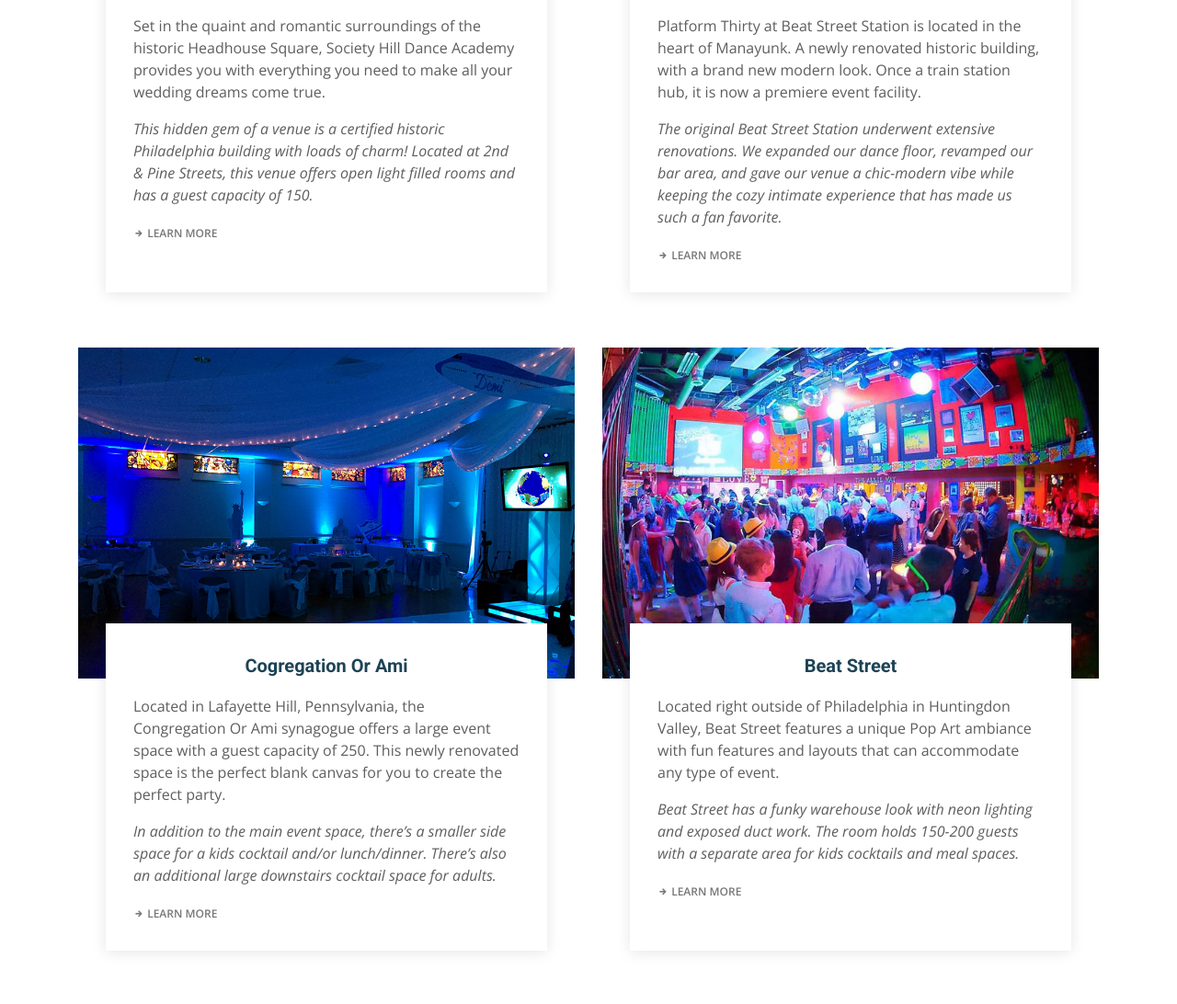
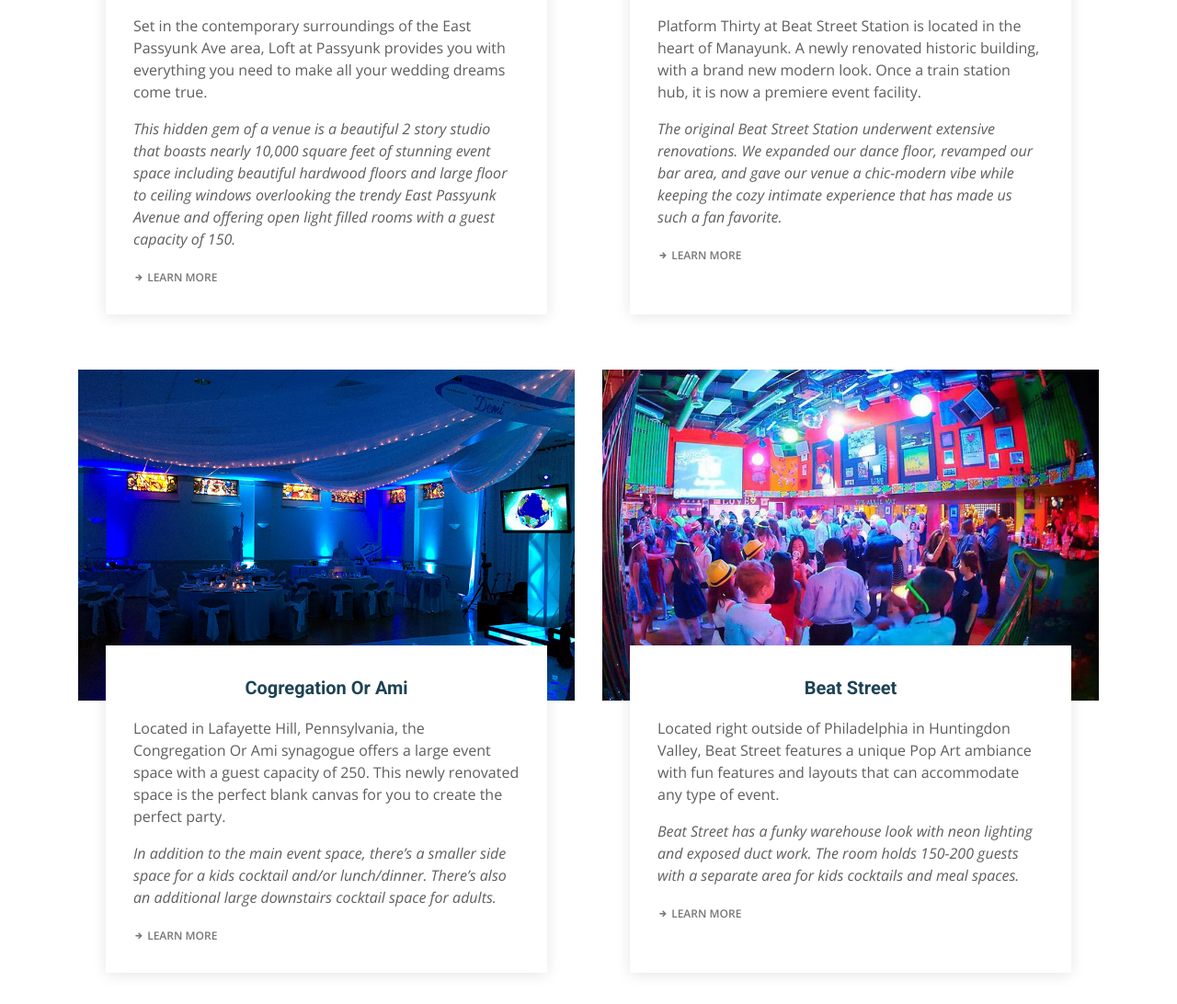
Before and after one commit to jtangir87/infinitycaterers, a Django app: page /venues in a window 1280 px wide. Shown: the part 574-1666 px from the top of the page at 92% size. Run offline with Django 3.2, Linux system fonts and the light colour scheme; some libraries are stand-ins or nearby versions; grey boxes are pictures that could not be loaded.

Commit message:
loft at pass description

```diff
--- a/templates/pages/venues/loft_at_passyunk.html
+++ b/templates/pages/venues/loft_at_passyunk.html
@@ -31,11 +31,11 @@
           <div class="col-lg-6 pt-4 pt-lg-0">
             <h3>Loft At Passyunk</h3>
             <p class="font-italic">
-              Set in the quaint and romantic surroundings of the historic Headhouse Square, Society Hill Dance Academy provides you with everything you need to make all your wedding dreams come true.
+              Set in the contemporary surroundings of the East Passyunk Ave area, Loft at Passyunk provides you with everything you need to make all your wedding dreams come true.
             </p>
             <p>
-              This hidden gem of a venue is in the historic Headhouse Square of the Society Hill area of Philly. It is a certified historic Philadelphia building with loads of charm! Located at 2nd & Pine Streets,
-              this venue offers open light filled rooms and has a guest capacity of 150.
+              This hidden gem of a venue is a beautiful 2 story studio that boasts nearly 10,000 square feet of stunning event space including beautiful hardwood floors and large floor to ceiling
+              windows overlooking the trendy East Passyunk Avenue and offering open light filled rooms with a guest capacity of 150.
             </p>
           </div>
         </div>
--- a/templates/pages/venues/venues_list.html
+++ b/templates/pages/venues/venues_list.html
@@ -32,8 +32,9 @@
               </div>
               <div class="card-body">
                 <h5 class="card-title"><a href="{% url 'venue_loft_at_passyunk' %}">Loft At Passyunk</a></h5>
-                <p class="card-text">Set in the quaint and romantic surroundings of the historic Headhouse Square, Society Hill Dance Academy provides you with everything you need to make all your wedding dreams come true.</p>
-                <p class="card-text font-italic">This hidden gem of a venue is  a certified historic Philadelphia building with loads of charm! Located at 2nd & Pine Streets, this venue offers open light filled rooms and has a guest capacity of 150.</p>
+                <p class="card-text">Set in the contemporary surroundings of the East Passyunk Ave area, Loft at Passyunk provides you with everything you need to make all your wedding dreams come true.</p>
+                <p class="card-text font-italic">This hidden gem of a venue is a beautiful 2 story studio that boasts nearly 10,000 square feet of stunning event space including beautiful hardwood floors and large floor to ceiling
+              windows overlooking the trendy East Passyunk Avenue and offering open light filled rooms with a guest capacity of 150.</p>
                 <div class="read-more"><a href="{% url 'venue_loft_at_passyunk' %}"><i class="icofont-arrow-right"></i> Learn More</a></div>
               </div>
             </div>
```
